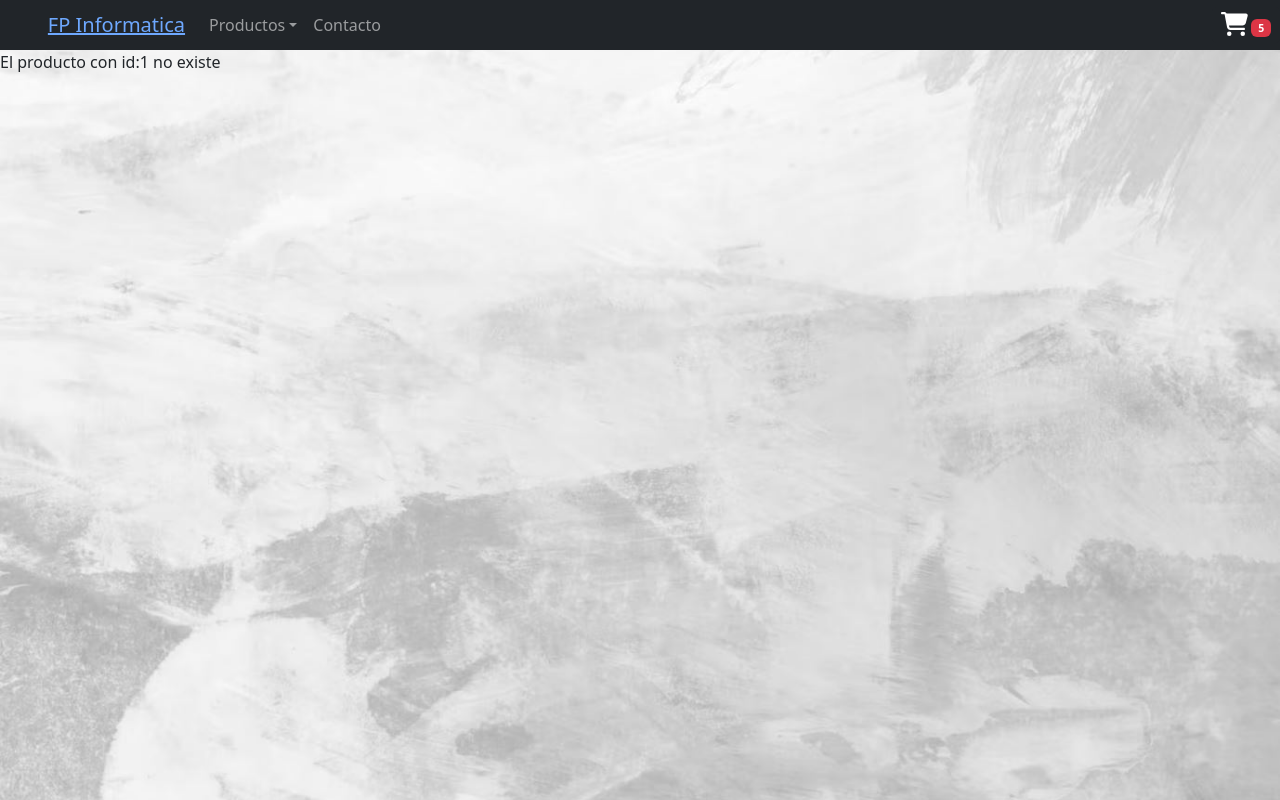
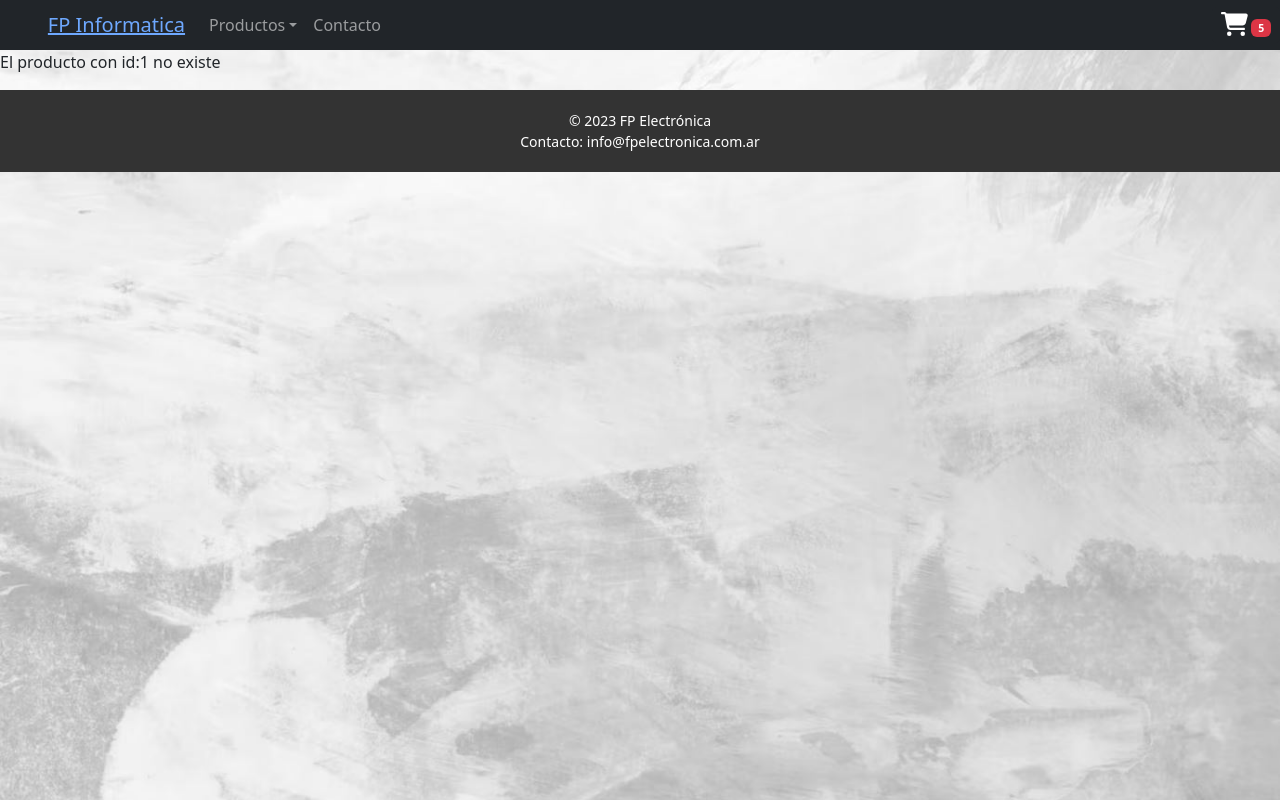
Before and after one commit to FacundoPeovich/EntregaFinalFacundoPeovich, a React (Vite) app: page /item/1 in a window 1280 px wide. Built offline with nearby package versions, Linux system fonts and the light colour scheme; no server answers.

Commit message:
Entrega n2 etapa 2: Footer

```diff
--- a/src/App.jsx
+++ b/src/App.jsx
@@ -5,6 +5,7 @@ import './App.css'
 import { BrowserRouter, Route, Routes } from 'react-router-dom'
 import NotFound from './components/NotFound/NotFound'
 import ItemDetailContainer from './containers/ItemDetailContainer/ItemDetailContainer'
+import Footer from './components/Footer/Footer'
 
 
 
@@ -20,14 +21,10 @@ function App() {
           <Route exact path='/' element={<ItemListContainer greeting="Hola, bienvenido a mi página" />} />
           <Route exact path="/category/:nombreCategoria" element={<ItemListContainer />} />
           <Route path="/item/:id" element={<ItemDetailContainer />} />
-
           <Route path='*' element={<NotFound />} />
         </Routes>
-
+        <Footer />
       </BrowserRouter>
-
-
-
     </>
   )
 }
--- /dev/null
+++ b/src/components/Footer/Footer.css
@@ -0,0 +1,23 @@
+.footer {
+    background-color: #333;
+    color: #fff;
+    padding: 20px;
+    text-align: center;
+  }
+
+  .footer-content {
+    max-width: 1200px;
+    margin: 0 auto;
+  }
+
+  .footer p {
+    margin: 0;
+    font-size: 14px;
+  }
+
+  .footer a {
+    color: #fff;
+    text-decoration: none;
+  }
+
+  /* Puedes agregar estilos adicionales según tus necesidades */
--- /dev/null
+++ b/src/components/Footer/Footer.jsx
@@ -0,0 +1,15 @@
+import React from 'react';
+import './Footer.css';
+
+function Footer() {
+    return (
+        <footer className="footer">
+            <div className="footer-content">
+                <p>&copy; 2023 FP Electrónica</p>
+                <p>Contacto: info@fpelectronica.com.ar</p>
+            </div>
+        </footer>
+    );
+}
+
+export default Footer;
```
